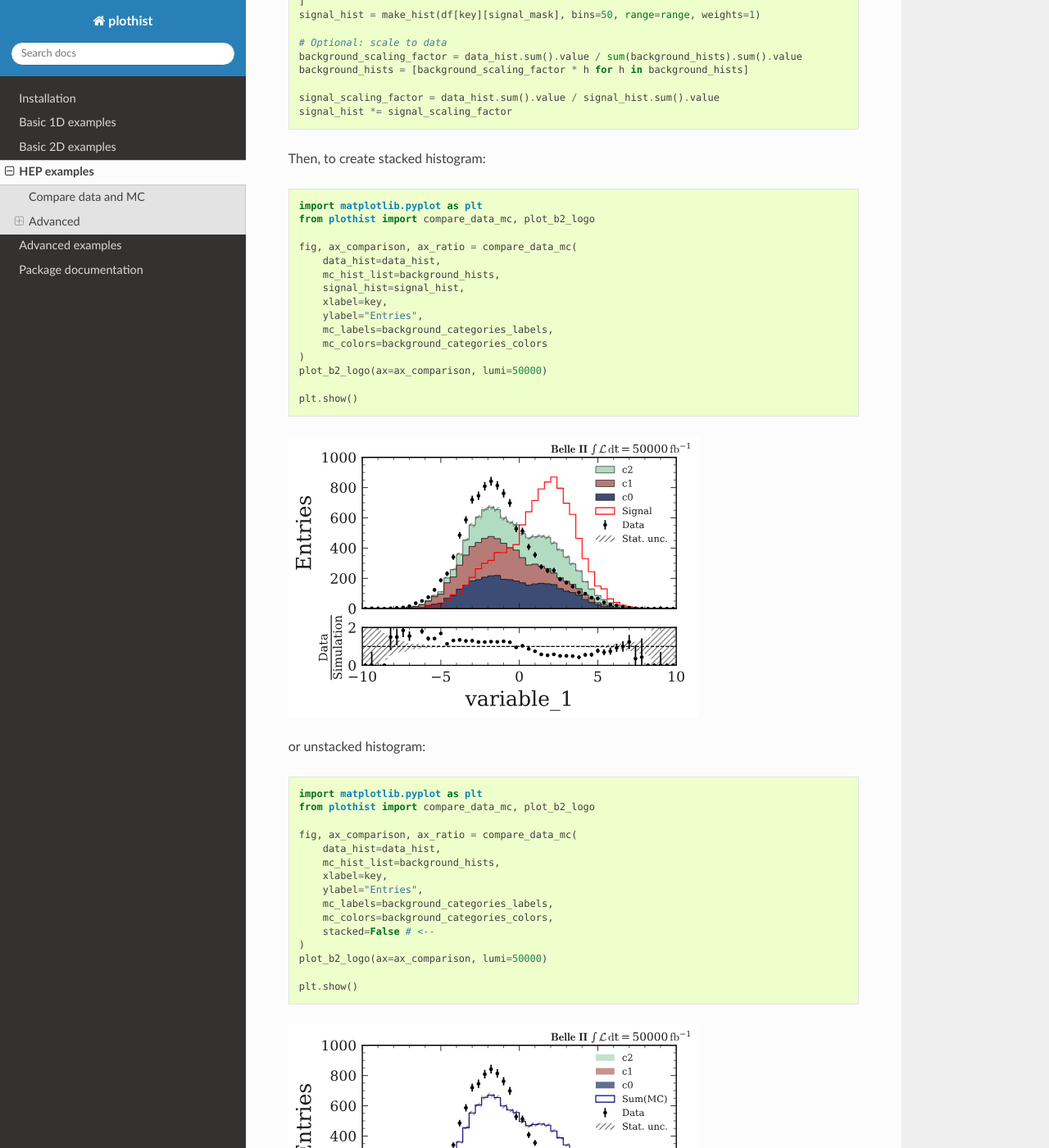
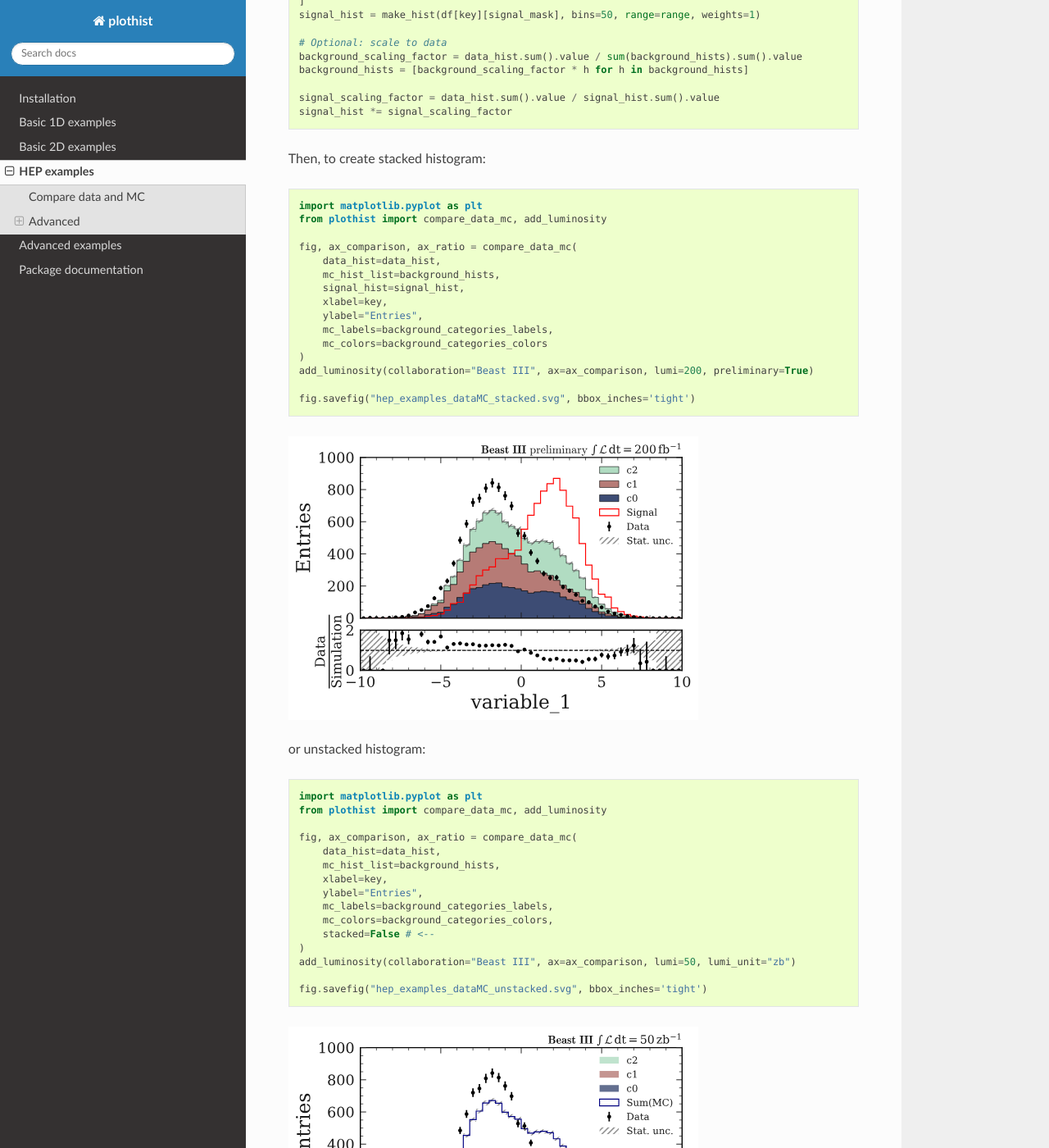
Before and after one commit to cyrraz/plothist, a Sphinx documentation site: the page built from docs/advanced/hep_examples.rst, in a window 1280 px wide and 1400 px high, scrolled down 909 px. Shown: the whole window at 82% size. Built offline with Sphinx 7.4.7 and the Read the Docs theme 2.0.0, drawn with Linux system fonts in a browser that asks for light colours; some of the changed text lies outside the part shown.

Commit message:
add_lumi update + fig update

```diff
--- a/docs/advanced/hep_examples.rst
+++ b/docs/advanced/hep_examples.rst
@@ -60,7 +60,7 @@ Then, to create stacked histogram:
 .. code-block:: python
 
     import matplotlib.pyplot as plt
-    from plothist import compare_data_mc, plot_b2_logo
+    from plothist import compare_data_mc, add_luminosity
 
     fig, ax_comparison, ax_ratio = compare_data_mc(
         data_hist=data_hist,
@@ -71,9 +71,9 @@ Then, to create stacked histogram:
         mc_labels=background_categories_labels,
         mc_colors=background_categories_colors
     )
-    plot_b2_logo(ax=ax_comparison, lumi=50000)
+    add_luminosity(collaboration="Beast III", ax=ax_comparison, lumi=200, preliminary=True)
 
-    plt.show()
+    fig.savefig("hep_examples_dataMC_stacked.svg", bbox_inches='tight')
 
 
 .. image:: ../img/hep_examples_dataMC_stacked.svg
@@ -85,7 +85,7 @@ or unstacked histogram:
 .. code-block:: python
 
     import matplotlib.pyplot as plt
-    from plothist import compare_data_mc, plot_b2_logo
+    from plothist import compare_data_mc, add_luminosity
 
     fig, ax_comparison, ax_ratio = compare_data_mc(
         data_hist=data_hist,
@@ -96,9 +96,9 @@ or unstacked histogram:
         mc_colors=background_categories_colors,
         stacked=False # <--
     )
-    plot_b2_logo(ax=ax_comparison, lumi=50000)
+    add_luminosity(collaboration="Beast III", ax=ax_comparison, lumi=50, lumi_unit="zb")
 
-    plt.show()
+    fig.savefig("hep_examples_dataMC_unstacked.svg", bbox_inches='tight')
 
 
 .. image:: ../img/hep_examples_dataMC_unstacked.svg
@@ -117,7 +117,7 @@ Compare data and stacked histogram for a flatten 2D variable:
 .. code-block:: python
 
     from plothist import make_2d_hist, cubehelix_palette
-    from plothist import compare_data_mc, plot_b2_logo
+    from plothist import compare_data_mc, add_luminosity
     import matplotlib.pyplot as plt
 
     # Define the histograms
@@ -166,10 +166,10 @@ Compare data and stacked histogram for a flatten 2D variable:
         flatten_2d_hist=True, # <--
     )
 
-    plot_b2_logo(ax=ax_comparison, lumi=50000)
+    add_luminosity(collaboration="Beast III", ax=ax_comparison, lumi=50, lumi_unit="zb")
     ax_comparison.legend(ncol=3, fontsize=10)
 
-    plt.show()
+    fig.savefig("hep_examples_dataMC_flatten2D.svg", bbox_inches='tight')
 
 
 .. image:: ../img/hep_examples_dataMC_flatten2D.svg
--- a/docs/basics/1d_hist.rst
+++ b/docs/basics/1d_hist.rst
@@ -34,7 +34,7 @@ To plot a simple 1d histogram:
     ax.set_xlabel(name)
     ax.set_ylabel("Entries")
 
-    plt.show()
+    fig.savefig("1d_hist_simple.svg", bbox_inches='tight')
 
 .. image:: ../img/1d_hist_simple.svg
    :alt: Simple hist
--- a/docs/basics/2d_hist.rst
+++ b/docs/basics/2d_hist.rst
@@ -38,7 +38,7 @@ To plot a simple 1d histogram:
     ax.set_xlim(-9, 9)
     ax.set_ylim(-9, 9)
 
-    plt.show()
+    fig.savefig("2d_hist_simple.svg", bbox_inches='tight')
 
 .. image:: ../img/2d_hist_simple.svg
    :alt: Simple 2d hist
@@ -113,7 +113,7 @@ Instead of inputing a number of bins and a range in ``make_2d_hist()``, the bins
     ax.set_xlabel(name_x)
     ax.set_ylabel(name_y)
 
-    plt.show()
+    fig.savefig("2d_hist_uneven.svg", bbox_inches='tight')
 
 
 .. image:: ../img/2d_hist_uneven.svg
--- a/plothist/__init__.py
+++ b/plothist/__init__.py
@@ -16,7 +16,7 @@ from .plotters import (
     cubehelix_palette,
 )
 
-from .hep_plotters import compare_data_mc, plot_mc, plot_b2_logo
+from .hep_plotters import compare_data_mc, plot_mc, add_luminosity
 
 from .plothist_style import set_style
 
@@ -36,7 +36,7 @@ __all__ = [
     "cubehelix_palette",
     "compare_data_mc",
     "plot_mc",
-    "plot_b2_logo",
+    "add_luminosity",
     "set_style",
 ]
 
```
Also changed, not shown: README.rst (+4 -4 lines), docs/img/hep_examples_dataMC_flatten2D.svg, docs/img/hep_examples_dataMC_stacked.svg, docs/img/hep_examples_dataMC_unstacked.svg, docs/img/intro_2dhist_complexe.svg, docs/img/intro_2dhist_hep.svg (deleted), docs/img/intro_hist_hep.svg (deleted), 2 other files.
